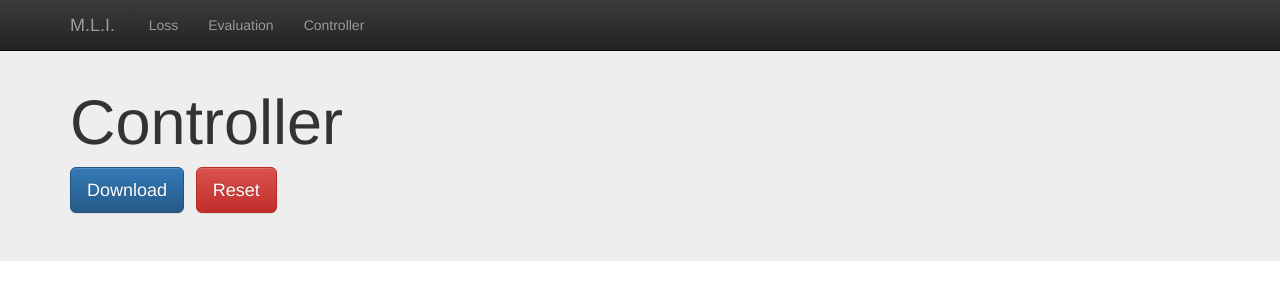
After one commit to Maple-Lazuli/MLInfrastructure, a Flask app: template src/templates/control.html in a window 1280 px wide. The commit adds this page. Shown: the top 300 px of the page. Run offline with Flask 2, Linux system fonts and the light colour scheme; the template is opened without the code that fills it, so the values that code supplies are empty; some libraries are stand-ins or nearby versions.

Commit message:
updated the controller for the flask app

```diff
--- a/src/app.py
+++ b/src/app.py
@@ -1,8 +1,7 @@
 import json
 import plotly
 
-from flask import Flask
-from flask import render_template, request, Response
+from flask import Flask, render_template, request, Response, send_file
 from turbo_flask import Turbo
 from plotly.graph_objs import Bar, Figure, Table, Scatter
 import numpy as np
@@ -25,6 +24,10 @@ def loss():
 @app.route('/evaluation')
 def evaluation():
     return render_template('eval.html')
+
+@app.route('/controller')
+def control():
+    return render_template('control.html')
 
 
 @app.route('/updateLoss', methods=["POST"])
@@ -84,13 +87,22 @@ def restore():
     turbo.push(turbo.replace(render_template('validationEval.html'), 'validationEval'))
     turbo.push(turbo.update(render_template('trainingLoss.html'), 'trainingLoss'))
     turbo.push(turbo.replace(render_template('validationLoss.html'), 'validationLoss'))
-    return Response(f"Restored:", status=200, mimetype='application/json')
+    return Response(f"Restored", status=200, mimetype='application/json')
 
 
 @app.route('/reset', methods=['GET'])
 def reset():
     global performance
     performance = dict()
+    return Response(f"Reset Success!", status=200, mimetype='application/json')
+
+
+@app.route('/download', methods=['GET'])
+def download():
+    global performance
+    with open("performance.json", 'w') as file_out:
+        json.dump(performance, file_out)
+    return send_file('performance.json')
 
 
 @app.context_processor
--- /dev/null
+++ b/src/templates/control.html
@@ -0,0 +1,12 @@
+{% extends "header.html" %}
+{% block content_root %}
+<div class="jumbotron">
+    <div class="container">
+        <h1 class="">Controller</h1>
+            <a class="btn btn-primary btn-lg" href="/download" target="_blank" role="button">Download</a>
+            &nbsp;
+            <a class="btn btn-danger btn-lg" href="/reset" target="_blank" role="button">Reset</a>
+    </div>
+</div>
+
+{% endblock %}
--- a/src/templates/eval.html
+++ b/src/templates/eval.html
@@ -2,7 +2,7 @@
 {% block content_root %}
 <div class="jumbotron">
     <div class="container">
-        <h1 class="">Evaluation</h1>
+        <h1 class="">Evaluation Metrics</h1>
     </div>
 </div>
 <div class="container">
--- a/src/templates/header.html
+++ b/src/templates/header.html
@@ -25,7 +25,7 @@
             <ul class="nav navbar-nav">
                 <li><a href="/loss">Loss</a></li>
                 <li><a href="/evaluation">Evaluation</a></li>
-                <li><a href="/control">Controls</a></li>
+                <li><a href="/controller">Controller</a></li>
             </ul>
         </div>
     </div>
--- a/src/templates/loss.html
+++ b/src/templates/loss.html
@@ -2,7 +2,7 @@
 {% block content_root %}
 <div class="jumbotron">
     <div class="container">
-        <h1 class="">Loss</h1>
+        <h1 class="">Loss Metrics</h1>
     </div>
 </div>
 <div class="container">
```
Also changed, not shown: 1 other file.
